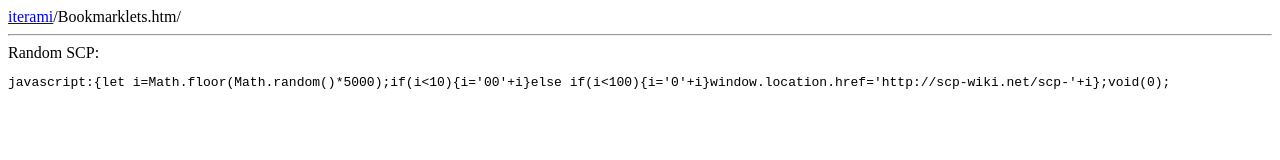
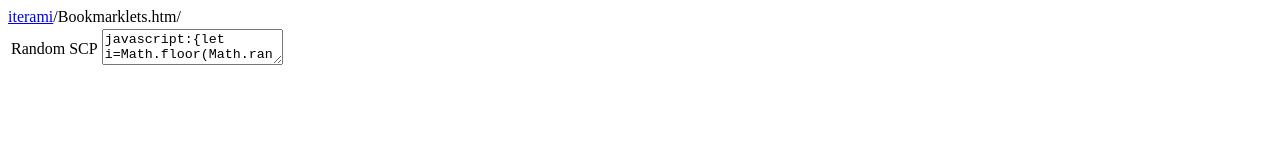
Before and after one commit to iterami/Bookmarklets.htm, a plain HTML site: page index.htm in a window 1280 px wide. Drawn offline with Linux system fonts and the light colour scheme.

Commit message:
improved index.htm formatting

```diff
--- a/index.htm
+++ b/index.htm
@@ -2,10 +2,11 @@
 <meta charset=utf-8>
 <meta content="width=device-width,initial-scale=1" name=viewport>
 <title>Bookmarklets.htm</title>
-<link href=../common/css/writings.css rel=stylesheet>
+<link href=../common/css/core.css rel=stylesheet>
 
 <a href=../index.htm>iterami</a>/Bookmarklets.htm/
-<hr>
-Random SCP:<pre>
-javascript:{let i=Math.floor(Math.random()*5000);if(i&lt;10){i='00'+i}else if(i&lt;100){i='0'+i}window.location.href='http://scp-wiki.net/scp-'+i};void(0);
-</pre>
+<table>
+  <tr>
+    <td>Random SCP
+    <td><textarea>javascript:{let i=Math.floor(Math.random()*5000);if(i&lt;10){i='00'+i}else if(i&lt;100){i='0'+i}window.location.href='http://scp-wiki.net/scp-'+i};void(0);</textarea>
+</table>
```
